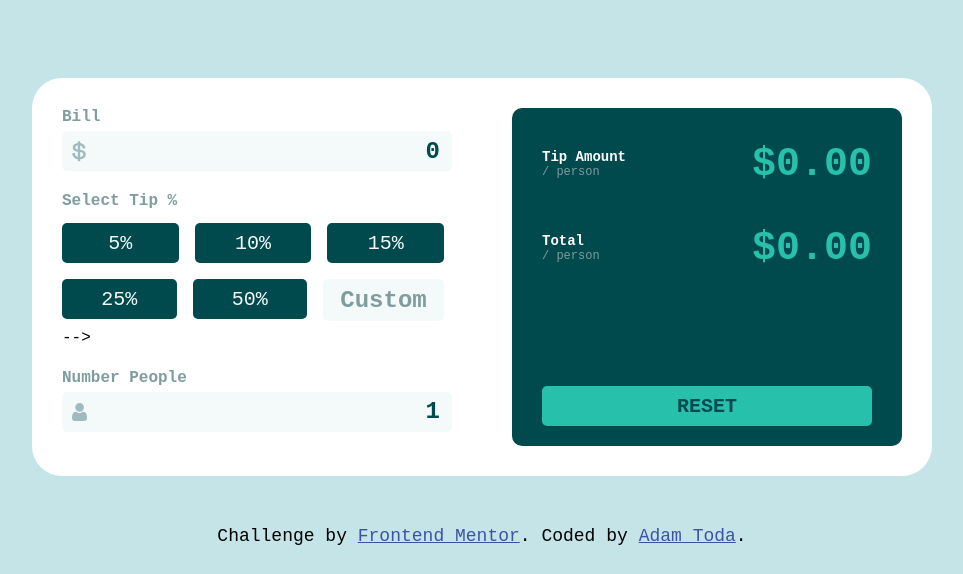
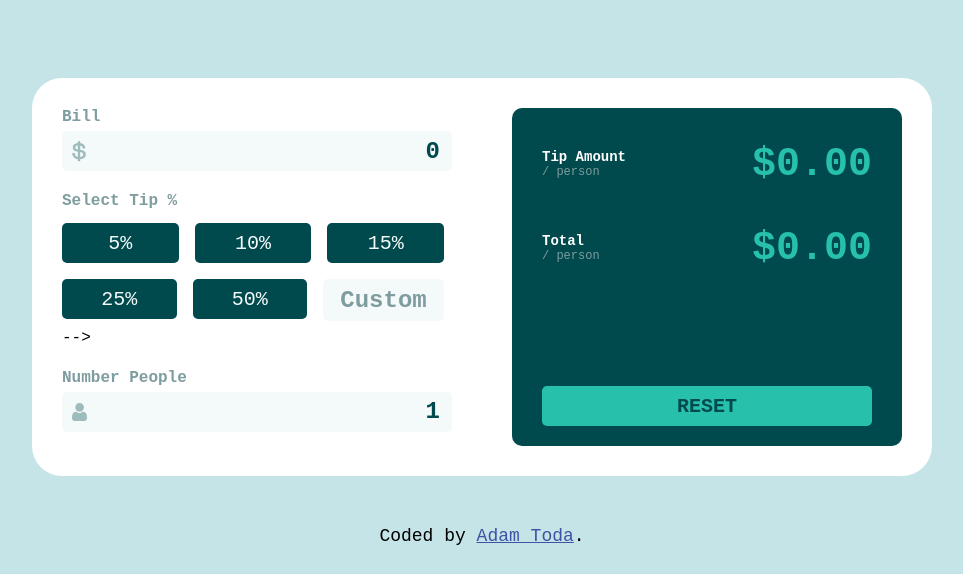
Before and after one commit to Zelk0/tip-Calculator, a plain HTML site: page index.html in a window 1280 px wide. Shown: the part 226-800 px from the top of the page, without its empty margins (158-1121 px from the left). Drawn offline with Linux system fonts and the light colour scheme.

Commit message:
Update index.html

```diff
--- a/index.html
+++ b/index.html
@@ -90,12 +90,7 @@
 		</div>
 
 		<div class="attribution">
-			Challenge by
-			<a
-				href="https://www.frontendmentor.io?ref=challenge"
-				target="_blank"
-				>Frontend Mentor</a
-			>. Coded by <a href="https://github.com/Zelk0">Adam Toda</a>.
+			Coded by <a href="https://github.com/Zelk0">Adam Toda</a>.
 		</div>
 		<script src="script.js"></script>
 	</body>
```
